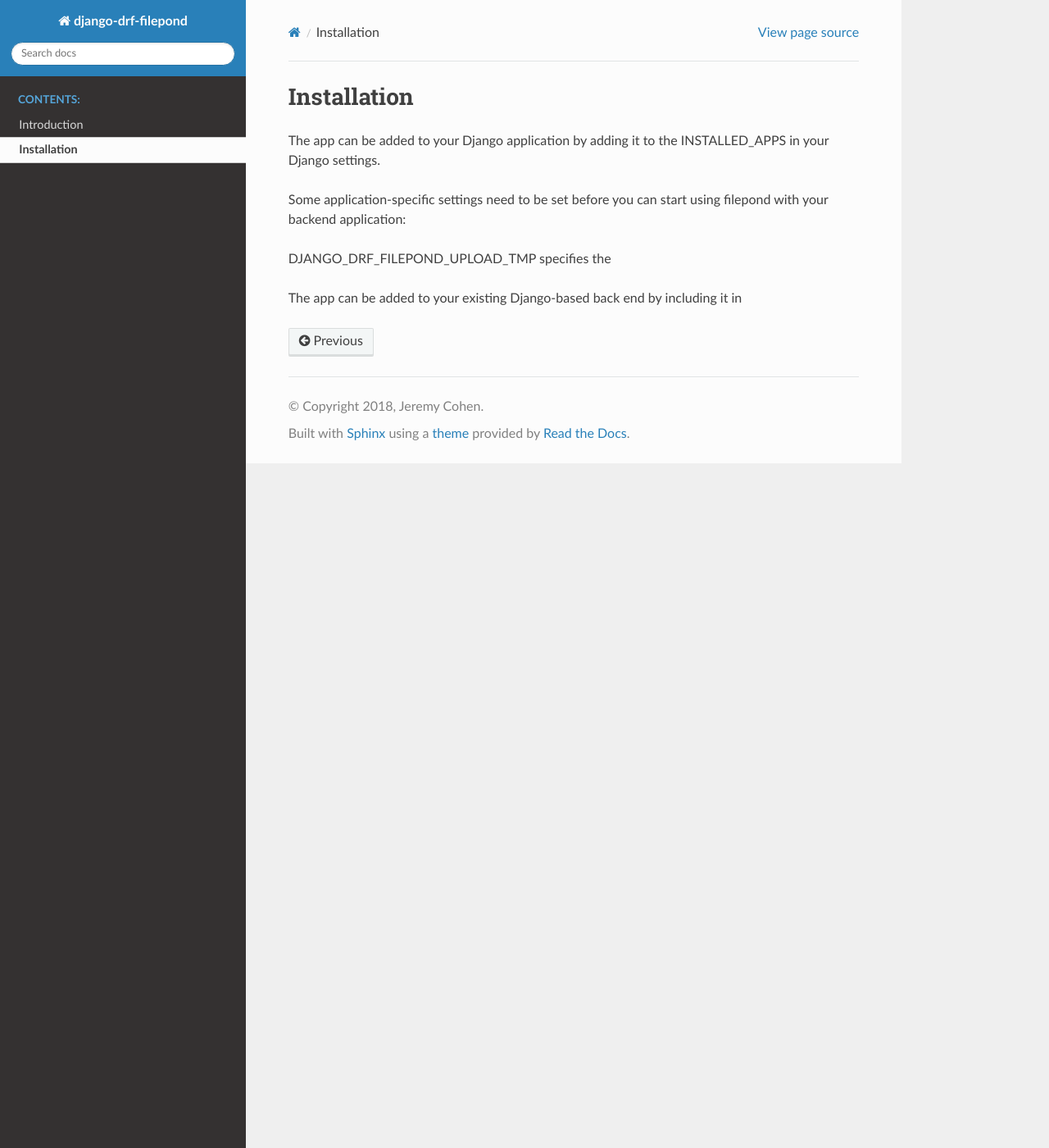
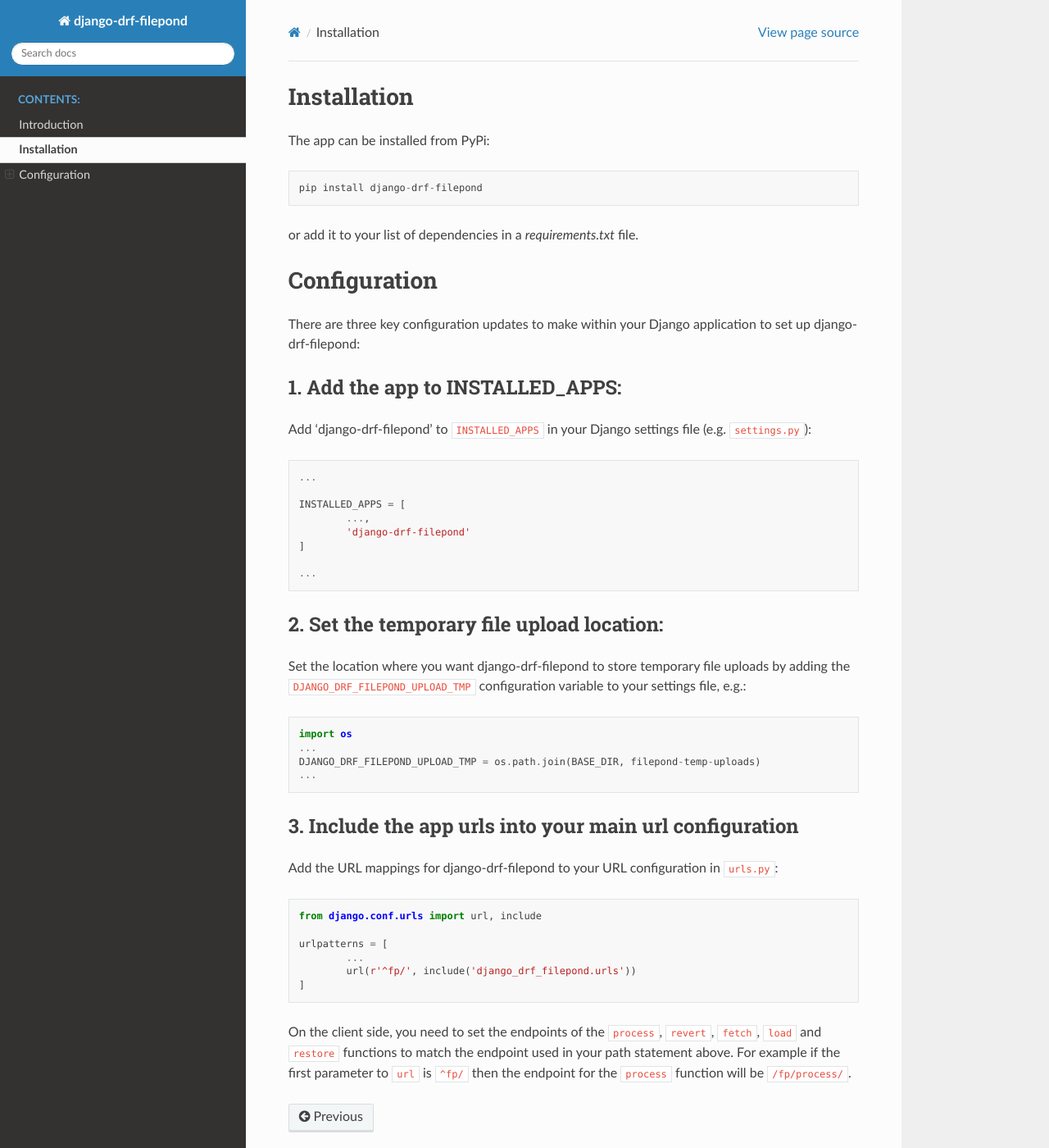
Before and after one commit to ImperialCollegeLondon/django-drf-filepond, a Sphinx documentation site: the page built from docs/installation.rst, in a window 1280 px wide and 1400 px high. Shown: the whole window at 82% size. Built offline with Sphinx 7.4.7 and the Read the Docs theme 2.0.0, drawn with Linux system fonts in a browser that asks for light colours; some of the changed text lies outside the part shown.

Commit message:
Updated RTD documentation

```diff
--- a/docs/conf.py
+++ b/docs/conf.py
@@ -20,7 +20,7 @@
 # -- Project information -----------------------------------------------------
 
 project = 'django-drf-filepond'
-copyright = '2018, Jeremy Cohen'
+copyright = '2018, Jeremy Cohen, Imperial College London'
 author = 'Jeremy Cohen'
 
 # The short X.Y version
--- a/docs/installation.rst
+++ b/docs/installation.rst
@@ -1,13 +1,60 @@
 Installation
 ============
 
-The app can be added to your Django application by adding it to the
-INSTALLED_APPS in your Django settings.
+The app can be installed from PyPi::
 
-Some application-specific settings need to be set before you can start
-using filepond with your backend application:
+	pip install django-drf-filepond
 
-DJANGO_DRF_FILEPOND_UPLOAD_TMP specifies the
+or add it to your list of dependencies in a *requirements.txt* file.
 
-The app can be added to your
-existing Django-based back end by including it in
+Configuration
+=============
+
+There are three key configuration updates to make within your Django
+application to set up django-drf-filepond:
+
+1. Add the app to INSTALLED_APPS:
+^^^^^^^^^^^^^^^^^^^^^^^^^^^^^^^^^
+
+Add 'django-drf-filepond' to ``INSTALLED_APPS`` in your Django settings
+file (e.g. ``settings.py``)::
+
+	...
+
+	INSTALLED_APPS = [
+		...,
+		'django-drf-filepond'
+	]
+
+	...
+
+2. Set the temporary file upload location:
+^^^^^^^^^^^^^^^^^^^^^^^^^^^^^^^^^^^^^^^^^^
+
+Set the location where you want django-drf-filepond to store temporary
+file uploads by adding the ``DJANGO_DRF_FILEPOND_UPLOAD_TMP`` configuration
+variable to your settings file, e.g.::
+
+	import os
+	...
+	DJANGO_DRF_FILEPOND_UPLOAD_TMP = os.path.join(BASE_DIR, filepond-temp-uploads)
+	...
+
+3. Include the app urls into your main url configuration
+^^^^^^^^^^^^^^^^^^^^^^^^^^^^^^^^^^^^^^^^^^^^^^^^^^^^^^^^
+
+Add the URL mappings for django-drf-filepond to your URL configuration
+in ``urls.py``::
+
+	from django.conf.urls import url, include
+
+	urlpatterns = [
+		...
+		url(r'^fp/', include('django_drf_filepond.urls'))
+	]
+
+On the client side, you need to set the endpoints of the ``process``,
+``revert``, ``fetch``, ``load`` and ``restore`` functions to match the
+endpoint used in your path statement above. For example if the first
+parameter to ``url`` is ``^fp/`` then the endpoint for the ``process``
+function will be ``/fp/process/``.
```
Also changed, not shown: docs/index.rst (+0 -7 lines), docs/introduction.rst (+7 -4 lines).
